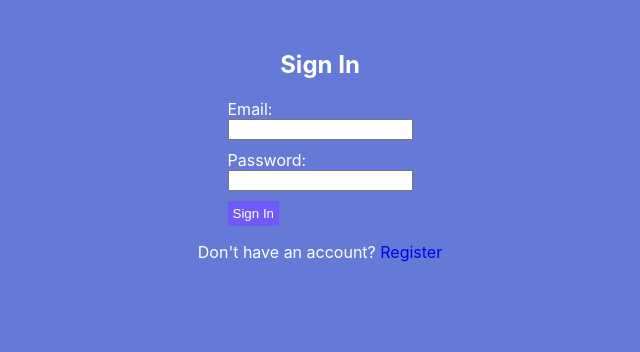
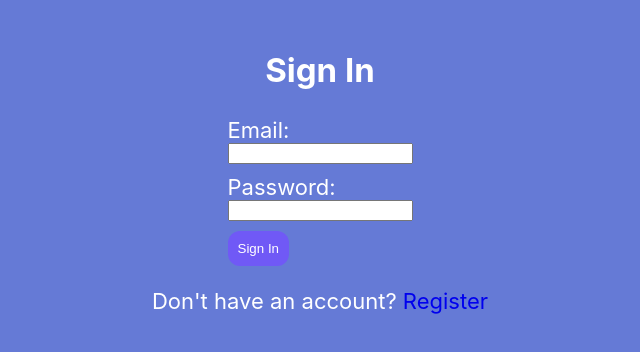
Before and after one commit to jasonbhlee/final_project, a React (Create React App) app in the folder project-app-frontend/: page / in a window 1280 px wide. Shown: the top 352 px of the page, without its empty margins (320-960 px from the left). Built offline with nearby package versions, Linux system fonts and the light colour scheme.

Commit message:
font change

```diff
--- a/project-app-frontend/src/index.css
+++ b/project-app-frontend/src/index.css
@@ -7,6 +7,8 @@ body {
   -moz-osx-font-smoothing: grayscale;
   background-color:rgb(101, 122, 214);
   color: white;
+  font-size: 22px;
+  align-items: center;
 }
 
 code {
@@ -17,8 +19,9 @@ code {
 button {
   background-color: rgb(112, 89, 246);
   border: none;
-  padding: 5px;
+  padding: 10px;
   color: white;
+  border-radius: 12px;
 }
 
 button:hover {
```
